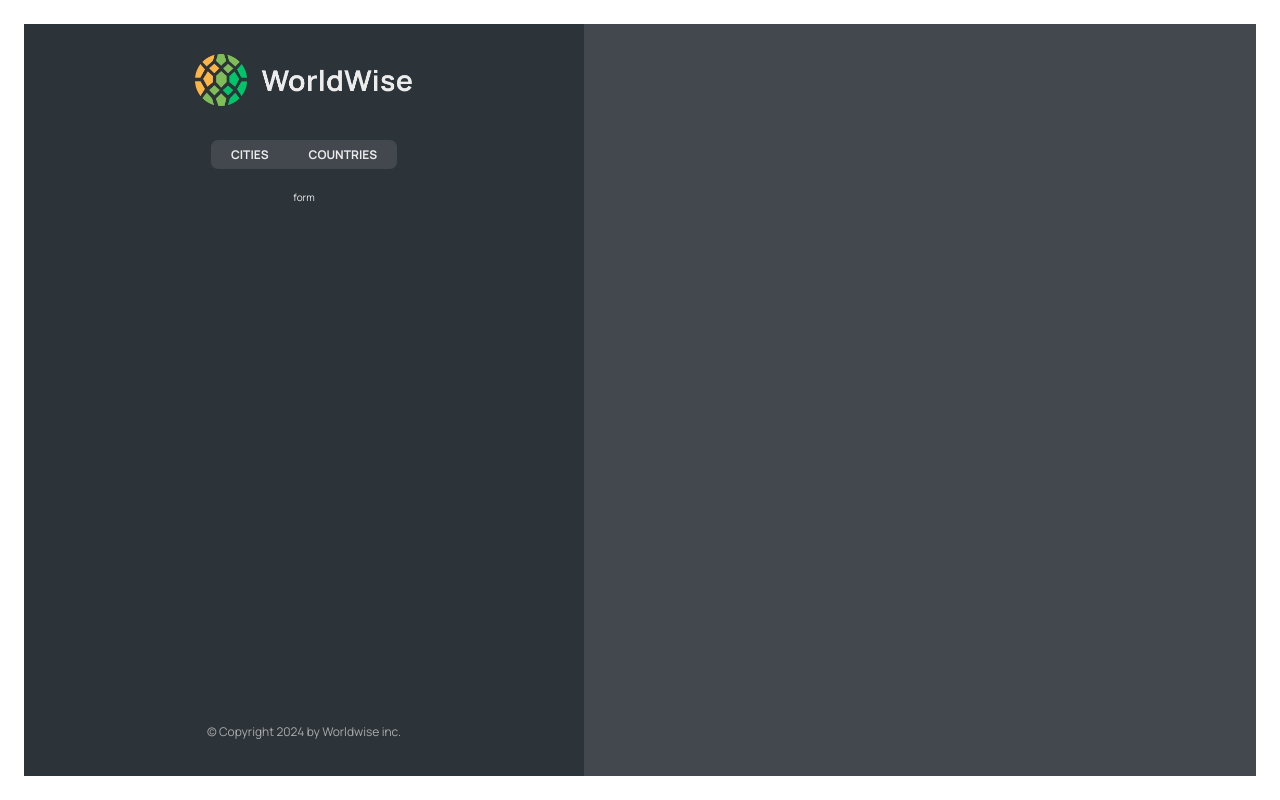
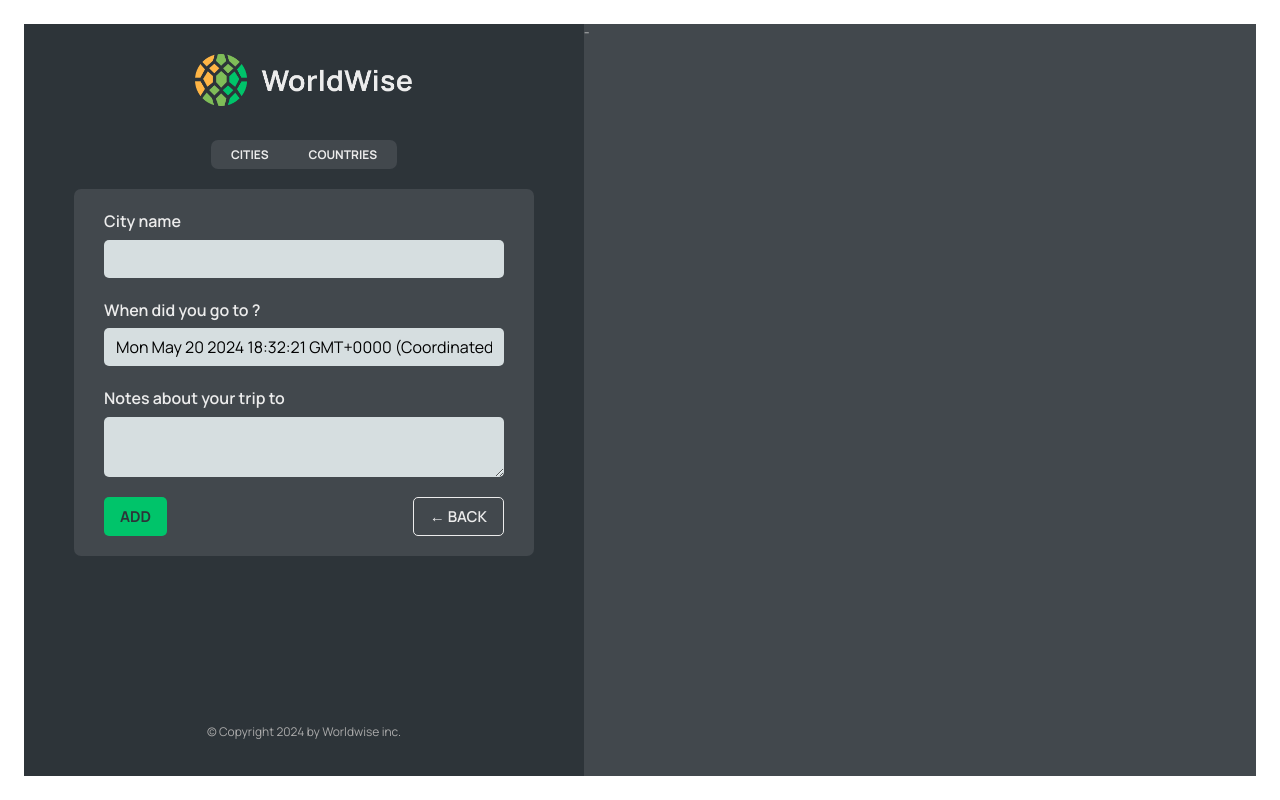
Before and after one commit to Joaquin010820/challenge-udemy, a React (Vite) app in the folder worldwise/: page /app/form in a window 1280 px wide. Built offline with nearby package versions, Linux system fonts and the light colour scheme; data requests are answered from the project's data file.

Commit message:
introducing useNavigate

```diff
--- a/worldwise/src/App.jsx
+++ b/worldwise/src/App.jsx
@@ -1,4 +1,4 @@
-import { BrowserRouter, Routes, Route } from "react-router-dom";
+import { BrowserRouter, Routes, Route, Navigate } from "react-router-dom";
 import { useEffect, useState } from "react";
 
 import Product from "./pages/Product";
@@ -9,6 +9,7 @@
 import PageNotFound from "./pages/PageNotFound";
 import CityList from "./components/CityList";
 import CountryList from "./components/CountryList";
+import Form from "./components/Form";
 import City from "./components/City";
 
 const BASE_URL = "http://localhost:9000";
@@ -42,17 +43,14 @@
         <Route path="pricing" element={<Pricing />} />
         <Route path="login" element={<Login />} />
         <Route path="app" element={<AppLayout />}>
-          <Route
-            index
-            element={<CityList cities={cities} isLoading={isLoading} />}
-          />
+          <Route index element={<Navigate replace to="cities" />} />
           <Route
             path="cities"
             element={<CityList cities={cities} isLoading={isLoading} />}
           />
           <Route path="cities/:id" element={<City />} />
           <Route path="countries" element={<CountryList cities={cities} />} />
-          <Route path="form" element={<p>form</p>} />
+          <Route path="form" element={<Form />} />
         </Route>
         <Route path="*" element={<PageNotFound />} />
       </Routes>
--- /dev/null
+++ b/worldwise/src/components/Button.jsx
@@ -0,0 +1,9 @@
+import styles from "./Button.module.css";
+
+export default function Button({ children, onClick, type }) {
+  return (
+    <button onClick={onClick} className={`${styles.btn} ${styles[type]} `}>
+      {children}
+    </button>
+  );
+}
--- a/worldwise/src/components/CountryList.jsx
+++ b/worldwise/src/components/CountryList.jsx
@@ -19,7 +19,7 @@
   return (
     <ul className={styles.countryList}>
       {countries.map((country) => (
-        <CountryItem country={country} key={country.id} />
+        <CountryItem country={country} key={country.country} />
       ))}
     </ul>
   );
--- a/worldwise/src/components/Form.jsx
+++ b/worldwise/src/components/Form.jsx
@@ -3,6 +3,8 @@
 import { useState } from "react";
 
 import styles from "./Form.module.css";
+import Button from "./Button";
+import { useNavigate } from "react-router-dom";
 
 export function convertToEmoji(countryCode) {
   const codePoints = countryCode
@@ -13,6 +15,7 @@
 }
 
 function Form() {
+  const navigate = useNavigate();
   const [cityName, setCityName] = useState("");
   const [country, setCountry] = useState("");
   const [date, setDate] = useState(new Date());
@@ -49,8 +52,16 @@
       </div>
 
       <div className={styles.buttons}>
-        <button>Add</button>
-        <button>&larr; Back</button>
+        <Button type="primary">Add</Button>
+        <Button
+          type="back"
+          onClick={(e) => {
+            e.preventDefault();
+            navigate(-1);
+          }}
+        >
+          &larr; Back
+        </Button>
       </div>
     </form>
   );
--- a/worldwise/src/components/Map.jsx
+++ b/worldwise/src/components/Map.jsx
@@ -1,13 +1,18 @@
-import { useParams, useSearchParams } from "react-router-dom";
+import { useNavigate, useParams, useSearchParams } from "react-router-dom";
 import styles from "./Map.module.css";
 
 export default function Map() {
+  const navigate = useNavigate();
+
   const [searchParams, setSearchParams] = useSearchParams();
   const lat = searchParams.get("lat");
   const lng = searchParams.get("lng");
 
+  const { id } = useParams();
+
   return (
-    <div className={styles.mapContainer}>
+    <div className={styles.mapContainer} onClick={() => navigate("form")}>
+      {id}--
       {lat}
       {lng}
     </div>
```
